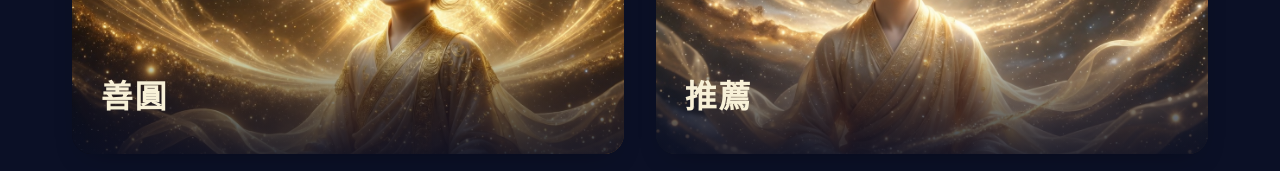
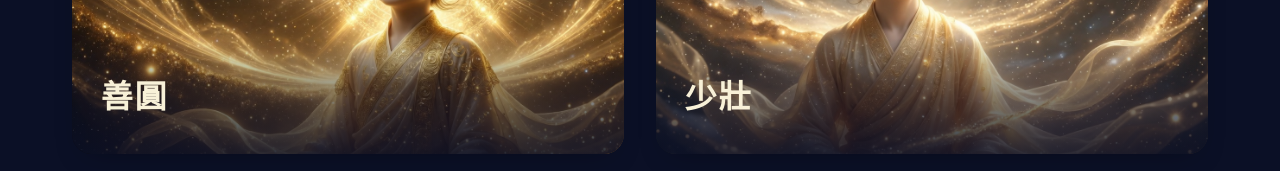
Before and after one commit to SY-bits989/my-video-site, a Next.js app: page / in a window 1280 px wide. Shown: the part 781-952 px from the top of the page. Built offline with nearby package versions, Linux system fonts and the light colour scheme.

Commit message:
“更新”

```diff
--- a/app/original/page.tsx
+++ b/app/original/page.tsx
@@ -54,7 +54,7 @@ export default function OriginalPage() {
           ← 返回首頁
         </Link>
         <Link href="/jingxuan" className={styles.navButton}>
-          前往推薦 →
+          前往少壯 →
         </Link>
       </div>
 
--- a/app/page.tsx
+++ b/app/page.tsx
@@ -29,14 +29,14 @@ export default function HomePage() {
             </div>
           </Link>
 
-          {/* 推薦 */}
+          {/* 少壯 */}
           <Link href="/jingxuan" className={styles.exploreCard}>
             <div
               className={styles.exploreImage}
               style={{ backgroundImage: `url('/jingxuan-preview.jpg')` }}
             />
             <div className={styles.exploreOverlay}>
-              <h2 className={styles.exploreTitle}>推薦</h2>
+              <h2 className={styles.exploreTitle}>少壯</h2>
             </div>
           </Link>
         </div>
```
